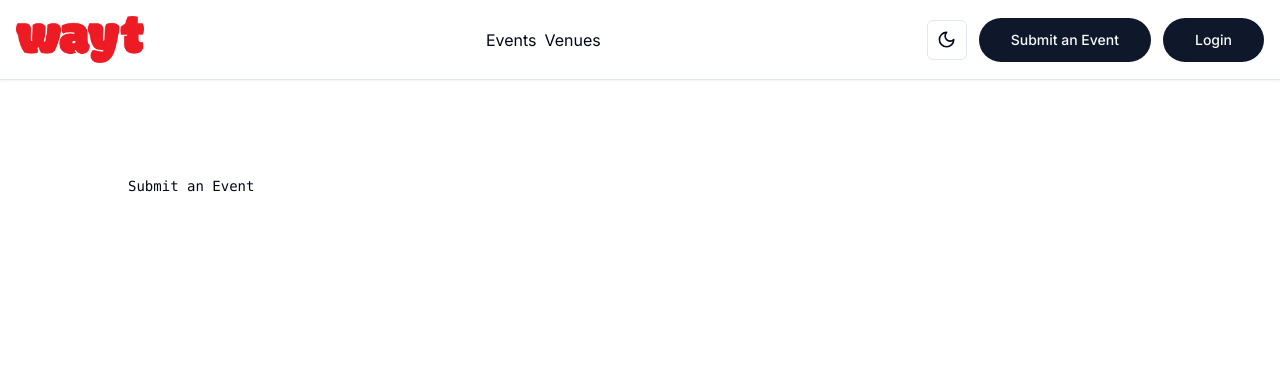
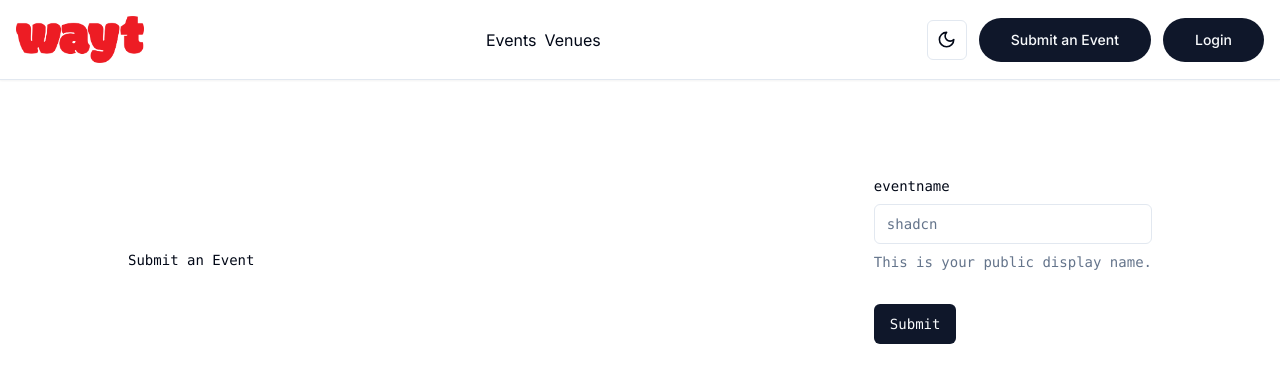
Before and after one commit to TenThirtyFour/Wayt-Git, a Next.js app: page /submit-event in a window 1280 px wide. Shown: the top 382 px of the page. Built offline with nearby package versions, Linux system fonts and the light colour scheme; no server answers.

Commit message:
modified:   package-lock.json 	modified:   package.json 	modified:   src/app/submit-event/page.tsx 	new file:   src/components/ui/form.tsx 	new file:   src/components/ui/input.tsx

```diff
--- a/package.json
+++ b/package.json
@@ -10,6 +10,7 @@
   },
   "dependencies": {
     "@clerk/nextjs": "^5.2.6",
+    "@hookform/resolvers": "^3.9.0",
     "@radix-ui/react-label": "^2.1.0",
     "@radix-ui/react-navigation-menu": "^1.2.0",
     "@radix-ui/react-slot": "^1.1.0",
@@ -20,10 +21,13 @@
     "lucide-react": "^0.416.0",
     "next": "14.2.5",
     "next-themes": "^0.3.0",
+    "nextjs": "^0.0.3",
     "react": "^18",
     "react-dom": "^18",
+    "react-hook-form": "^7.52.1",
     "tailwind-merge": "^2.4.0",
-    "tailwindcss-animate": "^1.0.7"
+    "tailwindcss-animate": "^1.0.7",
+    "zod": "^3.23.8"
   },
   "devDependencies": {
     "@types/node": "^20",
--- a/src/app/submit-event/page.tsx
+++ b/src/app/submit-event/page.tsx
@@ -1,10 +1,75 @@
+"use client"
 import Image from "next/image";
+import { zodResolver } from "@hookform/resolvers/zod"
+import { useForm } from "react-hook-form"
+import { z } from "zod"
+import { Input } from "@/components/ui/input"
+import { Button } from "@/components/ui/button"
+import {
+  Form,
+  FormControl,
+  FormDescription,
+  FormField,
+  FormItem,
+  FormLabel,
+  FormMessage,
+} from "@/components/ui/form"
+
+const formSchema = z.object({
+  eventname: z.string().min(2).max(50),
+  venuename: z.string().min(2).max(50),
+  email: z.string().min(2).max(50),
+  phonenumber: z.string().min(2).max(50),
+  venueaddress: z.string().min(2).max(50),
+})
 
 export default function Home() {
+  // 1. Define your form.
+  const form = useForm<z.infer<typeof formSchema>>({
+    resolver: zodResolver(formSchema),
+    defaultValues: {
+      eventname: "",
+      venuename: "",
+      email: "",
+      phonenumber: "",
+      venueaddress: "",
+    },
+  })
+
+  // 2. Define a submit handler.
+  function onSubmit(values: z.infer<typeof formSchema>) {
+    // Do something with the form values.
+    // ✅ This will be type-safe and validated.
+    console.log(values)
+  }
+
   return (
     <main className="flex min-h-screen flex-col items-center justify-between p-24">
       <div className="z-10 w-full max-w-5xl items-center justify-between font-mono text-sm lg:flex">
        <h1>Submit an Event</h1>
+        <div>
+          <Form {...form}>
+            <form onSubmit={form.handleSubmit(onSubmit)} className="space-y-8">
+              <FormField
+                control={form.control}
+                name="eventname"
+                render={({ field }) => (
+                  <FormItem>
+                    <FormLabel>eventname</FormLabel>
+                    <FormControl>
+                      <Input placeholder="shadcn" {...field} />
+                    </FormControl>
+                    <FormDescription>
+                      This is your public display name.
+                    </FormDescription>
+                    <FormMessage />
+                  </FormItem>
+                )}
+              />
+              <Button type="submit">Submit</Button>
+            </form>
+          </Form>
+        </div>
       </div>
     </main>
   );
--- /dev/null
+++ b/src/components/ui/form.tsx
@@ -0,0 +1,178 @@
+
+
+import * as React from "react"
+import * as LabelPrimitive from "@radix-ui/react-label"
+import { Slot } from "@radix-ui/react-slot"
+import {
+  Controller,
+  ControllerProps,
+  FieldPath,
+  FieldValues,
+  FormProvider,
+  useFormContext,
+} from "react-hook-form"
+
+import { cn } from "@/lib/utils"
+import { Label } from "@/components/ui/label"
+
+const Form = FormProvider
+
+type FormFieldContextValue<
+  TFieldValues extends FieldValues = FieldValues,
+  TName extends FieldPath<TFieldValues> = FieldPath<TFieldValues>
+> = {
+  name: TName
+}
+
+const FormFieldContext = React.createContext<FormFieldContextValue>(
+  {} as FormFieldContextValue
+)
+
+const FormField = <
+  TFieldValues extends FieldValues = FieldValues,
+  TName extends FieldPath<TFieldValues> = FieldPath<TFieldValues>
+>({
+  ...props
+}: ControllerProps<TFieldValues, TName>) => {
+  return (
+    <FormFieldContext.Provider value={{ name: props.name }}>
+      <Controller {...props} />
+    </FormFieldContext.Provider>
+  )
+}
+
+const useFormField = () => {
+  const fieldContext = React.useContext(FormFieldContext)
+  const itemContext = React.useContext(FormItemContext)
+  const { getFieldState, formState } = useFormContext()
+
+  const fieldState = getFieldState(fieldContext.name, formState)
+
+  if (!fieldContext) {
+    throw new Error("useFormField should be used within <FormField>")
+  }
+
+  const { id } = itemContext
+
+  return {
+    id,
+    name: fieldContext.name,
+    formItemId: `${id}-form-item`,
+    formDescriptionId: `${id}-form-item-description`,
+    formMessageId: `${id}-form-item-message`,
+    ...fieldState,
+  }
+}
+
+type FormItemContextValue = {
+  id: string
+}
+
+const FormItemContext = React.createContext<FormItemContextValue>(
+  {} as FormItemContextValue
+)
+
+const FormItem = React.forwardRef<
+  HTMLDivElement,
+  React.HTMLAttributes<HTMLDivElement>
+>(({ className, ...props }, ref) => {
+  const id = React.useId()
+
+  return (
+    <FormItemContext.Provider value={{ id }}>
+      <div ref={ref} className={cn("space-y-2", className)} {...props} />
+    </FormItemContext.Provider>
+  )
+})
+FormItem.displayName = "FormItem"
+
+const FormLabel = React.forwardRef<
+  React.ElementRef<typeof LabelPrimitive.Root>,
+  React.ComponentPropsWithoutRef<typeof LabelPrimitive.Root>
+>(({ className, ...props }, ref) => {
+  const { error, formItemId } = useFormField()
+
+  return (
+    <Label
+      ref={ref}
+      className={cn(error && "text-destructive", className)}
+      htmlFor={formItemId}
+      {...props}
+    />
+  )
+})
+FormLabel.displayName = "FormLabel"
+
+const FormControl = React.forwardRef<
+  React.ElementRef<typeof Slot>,
+  React.ComponentPropsWithoutRef<typeof Slot>
+>(({ ...props }, ref) => {
+  const { error, formItemId, formDescriptionId, formMessageId } = useFormField()
+
+  return (
+    <Slot
+      ref={ref}
+      id={formItemId}
+      aria-describedby={
+        !error
+          ? `${formDescriptionId}`
+          : `${formDescriptionId} ${formMessageId}`
+      }
+      aria-invalid={!!error}
+      {...props}
+    />
+  )
+})
+FormControl.displayName = "FormControl"
+
+const FormDescription = React.forwardRef<
+  HTMLParagraphElement,
+  React.HTMLAttributes<HTMLParagraphElement>
+>(({ className, ...props }, ref) => {
+  const { formDescriptionId } = useFormField()
+
+  return (
+    <p
+      ref={ref}
+      id={formDescriptionId}
+      className={cn("text-sm text-muted-foreground", className)}
+      {...props}
+    />
+  )
+})
+FormDescription.displayName = "FormDescription"
+
+const FormMessage = React.forwardRef<
+  HTMLParagraphElement,
+  React.HTMLAttributes<HTMLParagraphElement>
+>(({ className, children, ...props }, ref) => {
+  const { error, formMessageId } = useFormField()
+  const body = error ? String(error?.message) : children
+
+  if (!body) {
+    return null
+  }
+
+  return (
+    <p
+      ref={ref}
+      id={formMessageId}
+      className={cn("text-sm font-medium text-destructive", className)}
+      {...props}
+    >
+      {body}
+    </p>
+  )
+})
+FormMessage.displayName = "FormMessage"
+
+export {
+  useFormField,
+  Form,
+  FormItem,
+  FormLabel,
+  FormControl,
+  FormDescription,
+  FormMessage,
+  FormField,
+}
--- /dev/null
+++ b/src/components/ui/input.tsx
@@ -0,0 +1,25 @@
+import * as React from "react"
+
+import { cn } from "@/lib/utils"
+
+export interface InputProps
+  extends React.InputHTMLAttributes<HTMLInputElement> {}
+
+const Input = React.forwardRef<HTMLInputElement, InputProps>(
+  ({ className, type, ...props }, ref) => {
+    return (
+      <input
+        type={type}
+        className={cn(
+          "flex h-10 w-full rounded-md border border-input bg-background px-3 py-2 text-sm ring-offset-background file:border-0 file:bg-transparent file:text-sm file:font-medium placeholder:text-muted-foreground focus-visible:outline-none focus-visible:ring-2 focus-visible:ring-ring focus-visible:ring-offset-2 disabled:cursor-not-allowed disabled:opacity-50",
+          className
+        )}
+        ref={ref}
+        {...props}
+      />
+    )
+  }
+)
+Input.displayName = "Input"
+
+export { Input }
```
Also changed, not shown: 1 other file (tests, documents, lock files or other folders).
